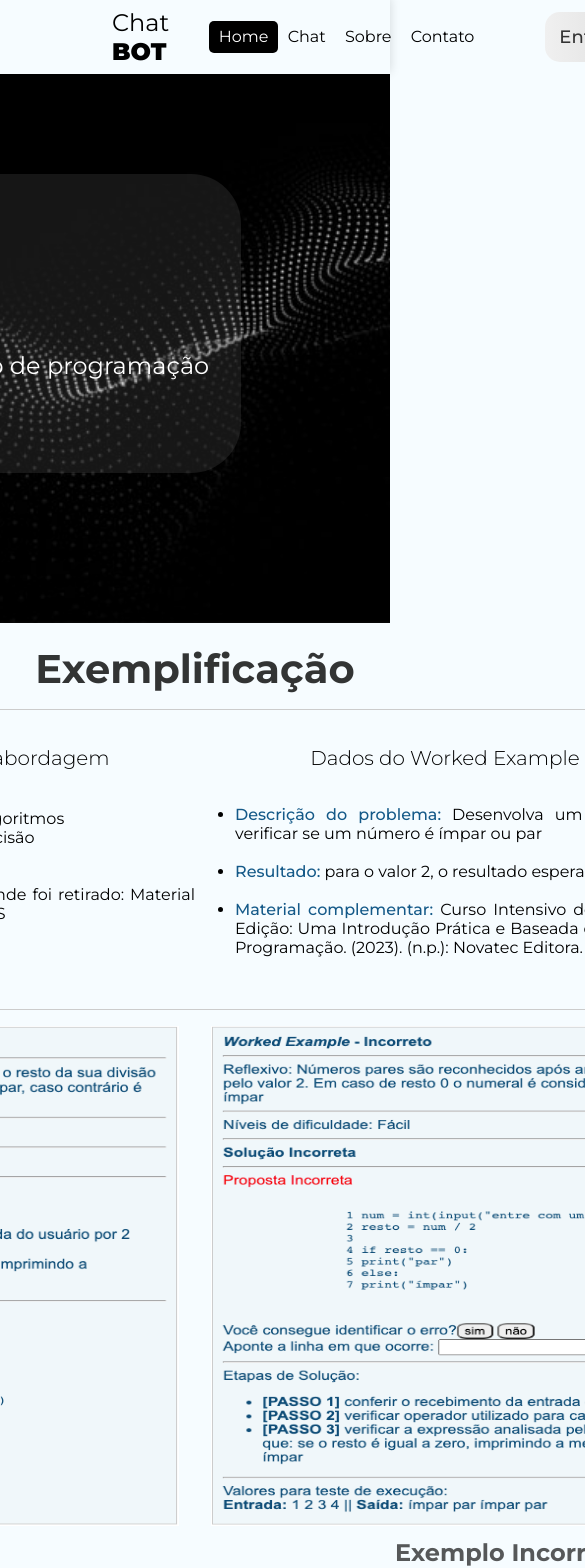
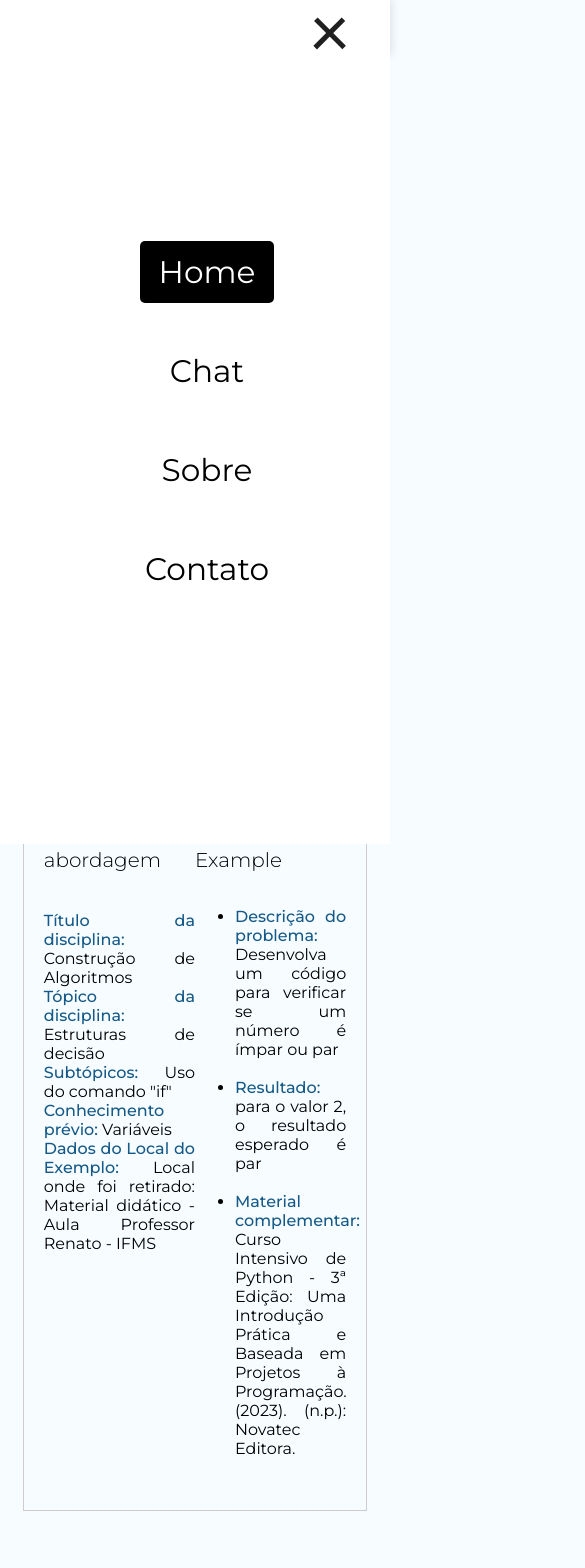
Before and after one commit to Chatbot-educacional/Chatbot-educacional, a React (Vite) app in the folder chatApp/: page / in a window 390 px wide. Shown: the top 1568 px of the page, 585 px wide, since content can reach past the window. Built offline with nearby package versions, Linux system fonts and the light colour scheme; what react-chatbot-kit would draw is missing.

Commit message:
feat + refactor: responsividade da tela home e criação de uma nav bar responsiva

```diff
--- a/chatApp/src/components/Footer/Footer.module.css
+++ b/chatApp/src/components/Footer/Footer.module.css
@@ -51,3 +51,68 @@
   background-color: black;
   color: white;
 }
+
+@media screen and (max-width: 1024px) {
+  .navbar {
+    margin: 0;
+  }
+
+  .footerContent {
+    padding: 0em 3em;
+    text-align: center;
+    max-width: 300px;
+  }
+
+  .footerContent h4 {
+    font-size: 1.2em;
+  }
+}
+
+@media screen and (max-width: 768px) {
+  .navbar {
+    margin: 0;
+    padding: 0.5em 0em;
+    font-size: 0.9em;
+  }
+
+  .footerContent {
+    padding: 0em 3em;
+    text-align: center;
+    max-width: 300px;
+  }
+
+  .footerContent h4 {
+    font-size: 1em;
+  }
+}
+
+@media screen and (max-width: 425px) {
+  .footer {
+    display: block;
+    text-align: center;
+  }
+
+  .navbar {
+    /* max-width: 50%; */
+    padding: 1em 2em;
+    font-size: 0.7em;
+  }
+
+  .navbar .links_list {
+    padding: 0;
+  }
+
+  .navbar a {
+    margin: 5%;
+  }
+
+  .footerContent {
+    padding: 0em 3em;
+    max-width: 300px;
+    margin: 0;
+  }
+
+  .footerContent h4 {
+    font-size: 0.7em;
+  }
+}
--- a/chatApp/src/components/Navbar/Navbar.jsx
+++ b/chatApp/src/components/Navbar/Navbar.jsx
@@ -1,5 +1,4 @@
 import { NavLink } from "react-router-dom"
-
 import styles from './Navbar.module.css';
 
 const Navbar = () => {
@@ -8,6 +7,12 @@ const Navbar = () => {
         <NavLink to="/" className={styles.brand}>
             Chat <span>Bot</span>
         </NavLink>
+        <div className={styles.menu_toggle_on}>
+            <div className={styles.menu_toggle}>
+                <div className={styles.one}></div>
+                <div className={styles.two}></div>
+                <div className={styles.three}></div>
+            </div>
             <ul className={styles.links_list}>
                 <li>
                     <NavLink to="/" className={({isActive}) => (isActive ? styles.active : '')}>Home</NavLink>
@@ -30,6 +35,7 @@ const Navbar = () => {
                     <NavLink to="/register" className={({isActive}) => (isActive ? styles.active : '')}>Cadastrar</NavLink>
                 </li>
             </ul>
+        </div>
     </nav>
   )
 }
--- a/chatApp/src/components/Navbar/Navbar.module.css
+++ b/chatApp/src/components/Navbar/Navbar.module.css
@@ -57,3 +57,103 @@
     background-color: black;
     color: white;
 }
+
+@media screen and (max-width: 1024px) {
+    /* .navbar {
+        margin: 0;
+        width: 100%;
+    } */
+}
+
+@media screen and (max-width: 768px) {
+
+    .links_list_right {
+        font-size: 0.8em;
+    }
+}
+
+@media screen and (max-width: 425px) {
+    .navbar {
+        padding: 1em 1em;
+    }
+
+    .navbar a {
+        margin: 0;
+        font-size: 1.3em;
+    }
+
+    .navbar .links_list {
+        display: none;
+    }
+
+    .navbar .links_list_right {
+        display: none;
+    }
+
+    .one, .two, .three {
+        background-color: #202020;
+        height: 5px;
+        width: 100%;
+        margin: 6px auto;
+        transition-duration: 0.3s;
+    }
+
+    .menu_toggle {
+        width: 40px;
+        height: 30px;
+        margin-right: 40px;
+    }
+
+    /*Fullscreen*/
+    .menu_toggle_on {
+        position: absolute;
+        top: 0;
+        left: 0;
+        width: 100vw;
+        height: 100vh;
+        background-color: #fff;
+        z-index: 10;
+        display: flex;
+        justify-content: center;
+        align-items: center;
+    }
+
+    .menu_toggle_on .links_list, .links_list_right {
+        display: block;
+    }
+
+    .menu_toggle_on .menu_toggle {
+        position: absolute;
+        right: 0;
+        top: 15px;
+    }
+
+    /*Start Animation Menu*/
+    .menu_toggle_on .menu_toggle .one {
+        -webkit-transform: rotate(45deg) translate(7px, 7px);
+
+    }
+
+    .menu_toggle_on .menu_toggle .two {
+        opacity: 0;
+    }
+
+    .menu_toggle_on .menu_toggle .three {
+        transform: rotate(-45deg) translate(8px, -9px);
+    }
+    /*End Animation Menu*/
+
+    .menu_toggle_on ul {
+        text-align: center;
+        display: block;
+    }
+
+    .menu_toggle_on ul li {
+        transition-duration: 0.5s;
+        /*mudar cor do texto*/
+        font-size: 1.5rem;
+        line-height: 6rem;
+        display: block;
+    }
+
+}
--- a/chatApp/src/pages/Home/Home.module.css
+++ b/chatApp/src/pages/Home/Home.module.css
@@ -1,4 +1,4 @@
-.homeContainer {
+.homeContainer { /* tem todos dentor body*/
   display: flex;
   flex-direction: column;
   align-items: center;
@@ -63,7 +63,7 @@
   flex-direction: column;
   align-items: center;
   margin-top: 9rem;
-  margin-bottom: 40px;
+  margin-bottom: 20px;
 }
 
 .titleExem {
@@ -226,3 +226,115 @@
 .numeroContainer span {
   font-size: 28px;
 }
+
+@media screen and (max-width: 1024px) {
+
+  .exampleContainer .divParagrafos {
+    max-width: 70%;
+  }
+
+  .content {
+    width: 60vw;
+    margin: 0;
+    margin-top: 6em;
+    text-align: center;
+    font-size: x-small;
+  }
+
+  .exampleImages {
+    display: block;
+  }
+
+  .exampleContainer .titleExem {
+    margin:10px 0;
+    font-size: 2.0em;
+  }
+
+  .componenteImagemTexto {
+    margin-right: 100px;
+    margin-left: 100px;
+  }
+}
+
+@media screen and (max-width: 768px) {
+
+  .homeContainer content {
+    display: block;
+    margin: 0;
+    text-align: center;
+  }
+
+  .backgroundImage {
+    width: 100%;
+  }
+
+  .exampleImages {
+    display: block;
+  }
+
+  .imagemContainer {
+    align-items: center;
+  }
+
+  .textoContainer p {
+    max-width: 225px;
+    margin: 17px;
+  }
+
+  .content {
+    width: 60vw;
+    margin: 0;
+    margin-top: 6em;
+    text-align: center;
+    font-size: x-small;
+  }
+
+  .titleExem {
+    margin: 30px;
+  }
+
+  .exampleContainer .divParagrafos {
+    width: 85vw;
+    margin-bottom: 3em;
+  }
+
+  .exampleContainer .titleExem {
+    font-size: 2.0em;
+    margin-top: 3em;
+  }
+
+  .exampleImages .exampleTitle{
+    margin: 25px;
+    margin-top: 5px;
+  }
+
+  .backgroundSession {
+      height: 30vh;
+      margin-bottom: 60px;
+  }
+
+  .backgroundSession .sessionTitle {
+    font-size: 2.3em;
+  }
+
+  .componenteImagemTexto {
+    margin-right: 100px;
+    margin-left: 100px;
+  }
+}
+
+@media screen and (max-width: 425px) {
+  .homeContainer {
+    margin: 0;
+  }
+
+  .exampleContainer .exampleImages .example img { /* imagens exemplo correto e incorreto*/
+    width: 100%;
+    width: 400px;
+    height: 400px;
+  }
+
+  .backgroundImage {
+    width: 100%;
+  }
+}
```
Lines whose indentation alone changed are shown as unchanged.
